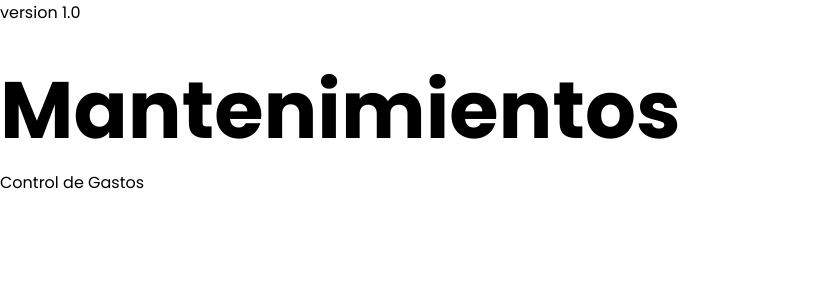
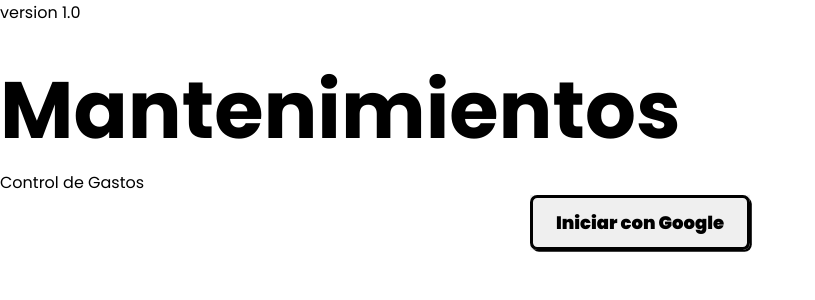
Before and after one commit to Soy-Zetta/Control-Gastos, a React (Vite) app: page / in a window 1280 px wide. Shown: the top 300 px of the page, without its empty margins (0-815 px from the left). Built offline with nearby package versions, Linux system fonts and the light colour scheme.

Commit message:
se le agregó estilo al boton, pero aún falta

```diff
--- a/src/components/atomos/icono.jsx
+++ b/src/components/atomos/icono.jsx
@@ -1,4 +1,4 @@
 import styled from "styled-components";
 export const Icono = styled.span`
-    color:${(props)=>props.theme}
+    color:${(props)=>props.theme.text}
 `
--- a/src/components/moleculas/Btnsave.jsx
+++ b/src/components/moleculas/Btnsave.jsx
@@ -1,8 +1,9 @@
 import styled from "styled-components";
+import { Icono } from "../../index";
 export function Btnsave({ funcion, titulo, bgcolor, icono }) {
   return (
-    <Container type="submit">
-      <span className="icono">{icono}</span>
+    <Container type="submit" bgcolor={bgcolor}>
+      <Icono>{icono}</Icono>
       <span className="btn" onClick={funcion}>
         {titulo}
       </span>
@@ -15,7 +16,24 @@ const Container = styled.button`
   align-items: center;
   text-decoration: none;
   border: none;
-  .icono{
-
+  .btn {
+    background: ${(props) => props.bgcolor};
+    padding: 0.6em 1.3em;
+    font-weight: 900;
+    font-size: 18px;
+    border: 3px solid black;
+    border-radius: 0.4em;
+    box-shadow: 0.1em 0.1em #000;
+    transition: 0.2s;
+    white-space: 1px;
+    color: #000;
+    cursor: pointer;
+    &:hover {
+      transform: translate(-0.05em, -0.05em);
+      box-shadow: 0.15em 0.15em #000;
+    }
+    &:active {
+      transform: translate(0.05em, 0.05em);
+    }
   }
 `;
--- a/src/components/templates/LoginTemplate.jsx
+++ b/src/components/templates/LoginTemplate.jsx
@@ -13,7 +13,7 @@ export function LoginTemplate() {
       <Titulo>Mantenimientos</Titulo>
       <p>Control de Gastos</p>
       <ContainerBtn>
-        <Btnsave></Btnsave>
+        <Btnsave titulo={"Iniciar con Google"}></Btnsave>
 
       </ContainerBtn>
 
--- a/src/index.css
+++ b/src/index.css
@@ -4,4 +4,5 @@
   padding: 0;
   font-family: "Poppins", sans-serif;
   box-sizing: border-box;
+
 }
--- a/src/index.js
+++ b/src/index.js
@@ -1,4 +1,5 @@
 export { default as App } from './App';
+export * from './components/atomos/icono';
 export * from './components/moleculas/Btnsave';
 export * from './components/templates/HomeTamplate';
 export * from './components/templates/LoginTemplate';
```
